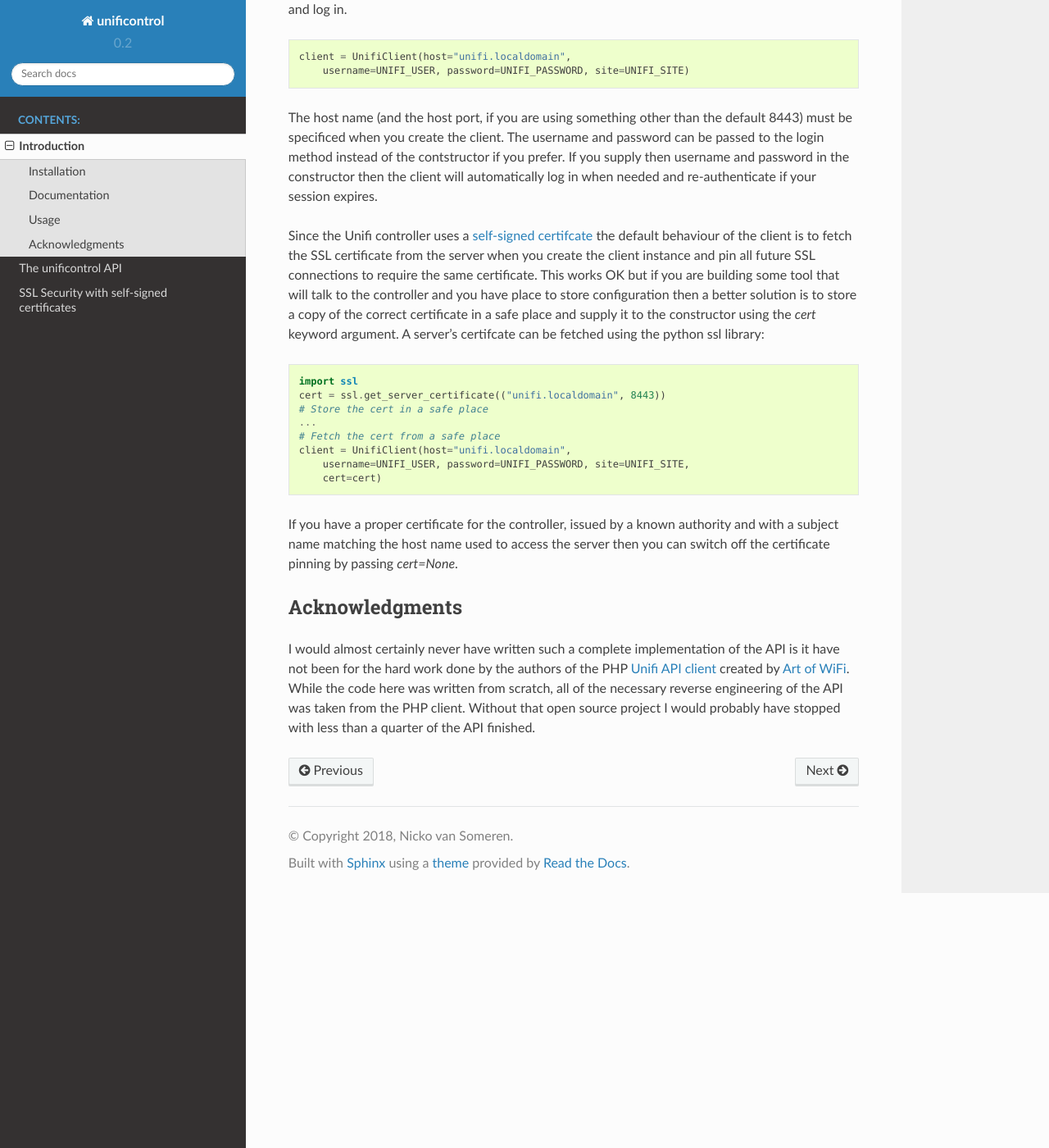
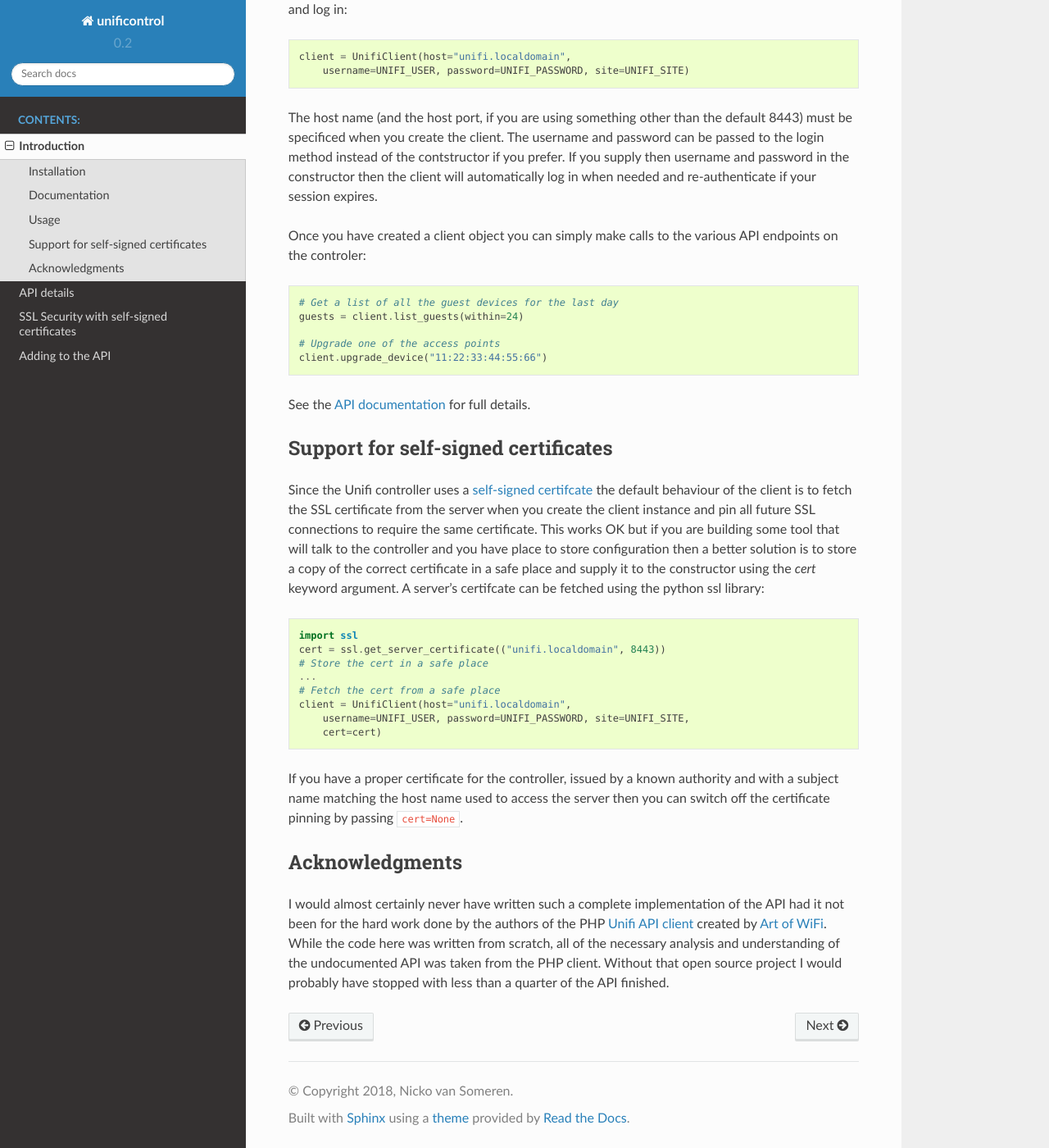
Before and after one commit to nickovs/unificontrol, a Sphinx documentation site: the page built from docs/source/introduction.rst, in a window 1280 px wide and 1400 px high, scrolled down 1050 px. Shown: the whole window at 82% size. Built offline with Sphinx 7.4.7 and the Read the Docs theme 2.0.0, drawn with Linux system fonts in a browser that asks for light colours; some of the changed text lies outside the part shown.

Commit message:
Lots of documentation and a few bug fixes.

```diff
--- a/README.rst
+++ b/README.rst
@@ -38,7 +38,7 @@ There is also documentation that can be built using Sphynx in the `docs` directo
 Usage
 -----
 
-The simplest way to use this client is simply to create an instance with the necessary parameters and log in.
+The simplest way to use this client is simply to create an instance with the necessary parameters and log in:
 
 .. code:: python
 
@@ -46,9 +46,27 @@ The simplest way to use this client is simply to create an instance with the nec
         username=UNIFI_USER, password=UNIFI_PASSWORD, site=UNIFI_SITE)
 
 
-The host name (and the host port, if you are using something other than the default 8443) must be specificed when you create the client. The username and password can be passed to the login method instead of the contstructor if you prefer. If you supply then username and password in the constructor then the client will automatically log in when needed and re-authenticate if your session expires.
+The host name (and the host port, if you are using something other than the default 8443) must be specificed when you create the client. The username and password can be passed to the login method instead of the contstructor if you prefer. If you supply then username and password in the constructor then the client will automatically log in when needed and re-authenticate if your
+session expires.
 
-Since the Unifi controller uses a `self-signed certifcate <ssl_self_signed.md>`_ the default behaviour of the client is to fetch the SSL certificate from the server when you create the client instance and pin all future SSL connections to require the same certificate. This works OK but if you are building some tool that will talk to the controller and you have place to store configuration then a better solution is to store a copy of the correct certificate in a safe place and supply it to the constructor using the `cert` keyword argument. A server's certifcate can be fetched using the python ssl library:
+Once you have created a client object you can simply make calls to the various API endpoints on the controler:
+
+.. code:: python
+
+    # Get a list of all the guest devices for the last day
+    guests = client.list_guests(within=24)
+
+    # Upgrade one of the access points
+    client.upgrade_device("11:22:33:44:55:66")
+
+
+See the :any:`API documentation <API>` for full details.
+
+
+Support for self-signed certificates
+------------------------------------
+
+Since the Unifi controller uses a :any:`self-signed certifcate <ssl_self_signed>` the default behaviour of the client is to fetch the SSL certificate from the server when you create the client instance and pin all future SSL connections to require the same certificate. This works OK but if you are building some tool that will talk to the controller and you have place to store configuration then a better solution is to store a copy of the correct certificate in a safe place and supply it to the constructor using the `cert` keyword argument. A server's certifcate can be fetched using the python ssl library:
 
 .. code:: python
 
@@ -61,10 +79,10 @@ Since the Unifi controller uses a `self-signed certifcate <ssl_self_signed.md>`_
         username=UNIFI_USER, password=UNIFI_PASSWORD, site=UNIFI_SITE,
         cert=cert)
 
-If you have a proper certificate for the controller, issued by a known authority and with a subject name matching the host name used to access the server then you can switch off the certificate pinning by passing `cert=None`.
+If you have a proper certificate for the controller, issued by a known authority and with a subject name matching the host name used to access the server then you can switch off the certificate pinning by passing ``cert=None``.
 
 
 Acknowledgments
 ---------------
 
-I would almost certainly never have written such a complete implementation of the API is it have not been for the hard work done by the authors of the PHP `Unifi API client <https://github.com/Art-of-WiFi/UniFi-API-client>`_ created by `Art of WiFi <https://artofwifi.net>`_. While the code here was written from scratch, all of the necessary reverse engineering of the API was taken from the PHP client. Without that open source project I would probably have stopped with less than a quarter of the API finished.
+I would almost certainly never have written such a complete implementation of the API had it not been for the hard work done by the authors of the PHP `Unifi API client <https://github.com/Art-of-WiFi/UniFi-API-client>`_ created by `Art of WiFi <https://artofwifi.net>`_. While the code here was written from scratch, all of the necessary analysis and understanding of the undocumented API was taken from the PHP client. Without that open source project I would probably have stopped with less than a quarter of the API finished.
--- a/docs/source/conf.py
+++ b/docs/source/conf.py
@@ -44,6 +44,9 @@ extensions = [
     'sphinx.ext.githubpages',
     'sphinx.ext.napoleon',
 ]
+
+add_module_names = False
+
 
 # Add any paths that contain templates here, relative to this directory.
 templates_path = ['_templates']
```
Also changed, not shown: docs/source/API.rst (+33 -0 lines), docs/source/extending_API.rst (added, +122 -0 lines), docs/source/index.rst (+5 -2 lines), unificontrol/UnifiAPICall.md (deleted, +0 -6 lines), 3 other files.
